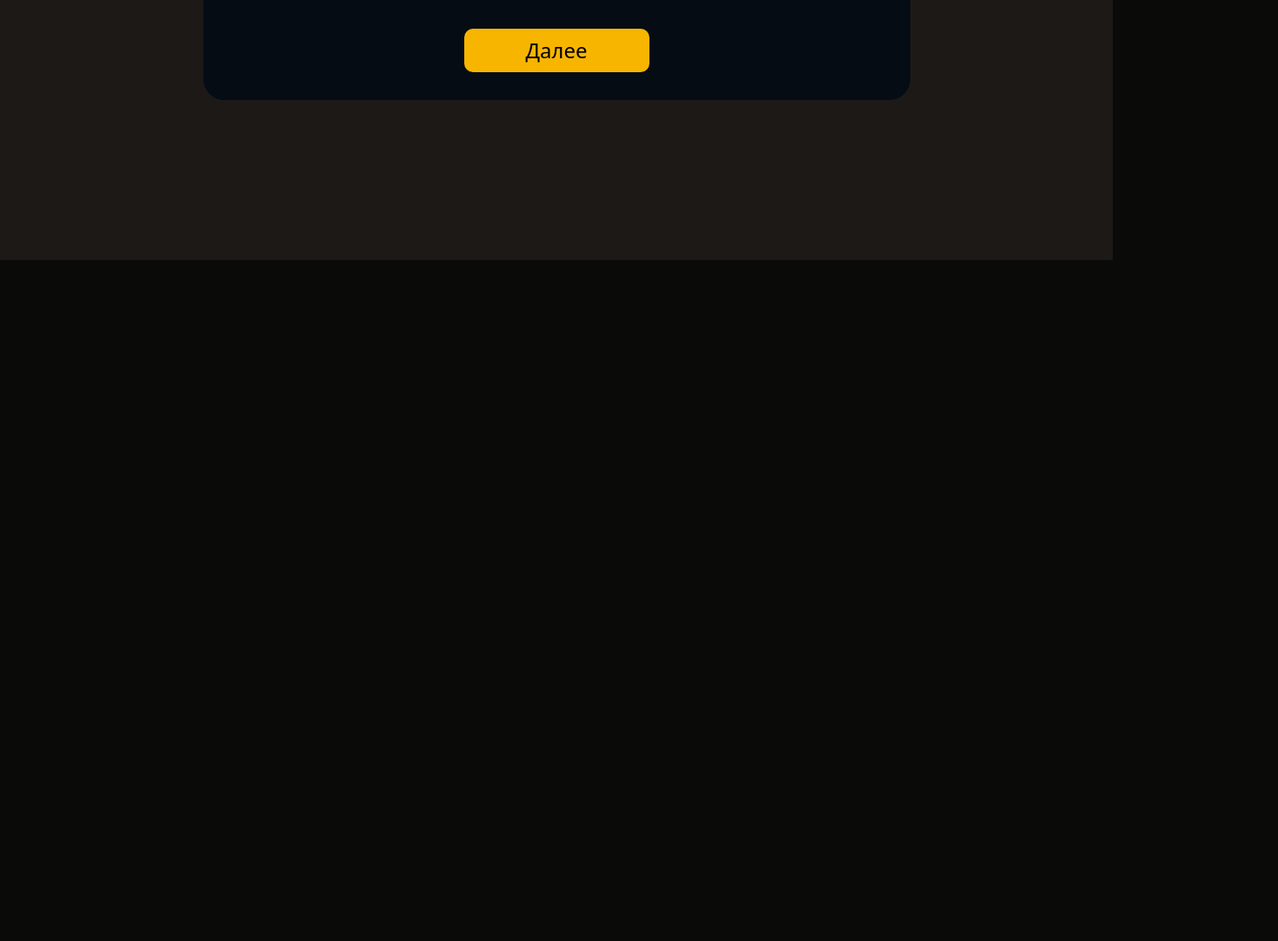
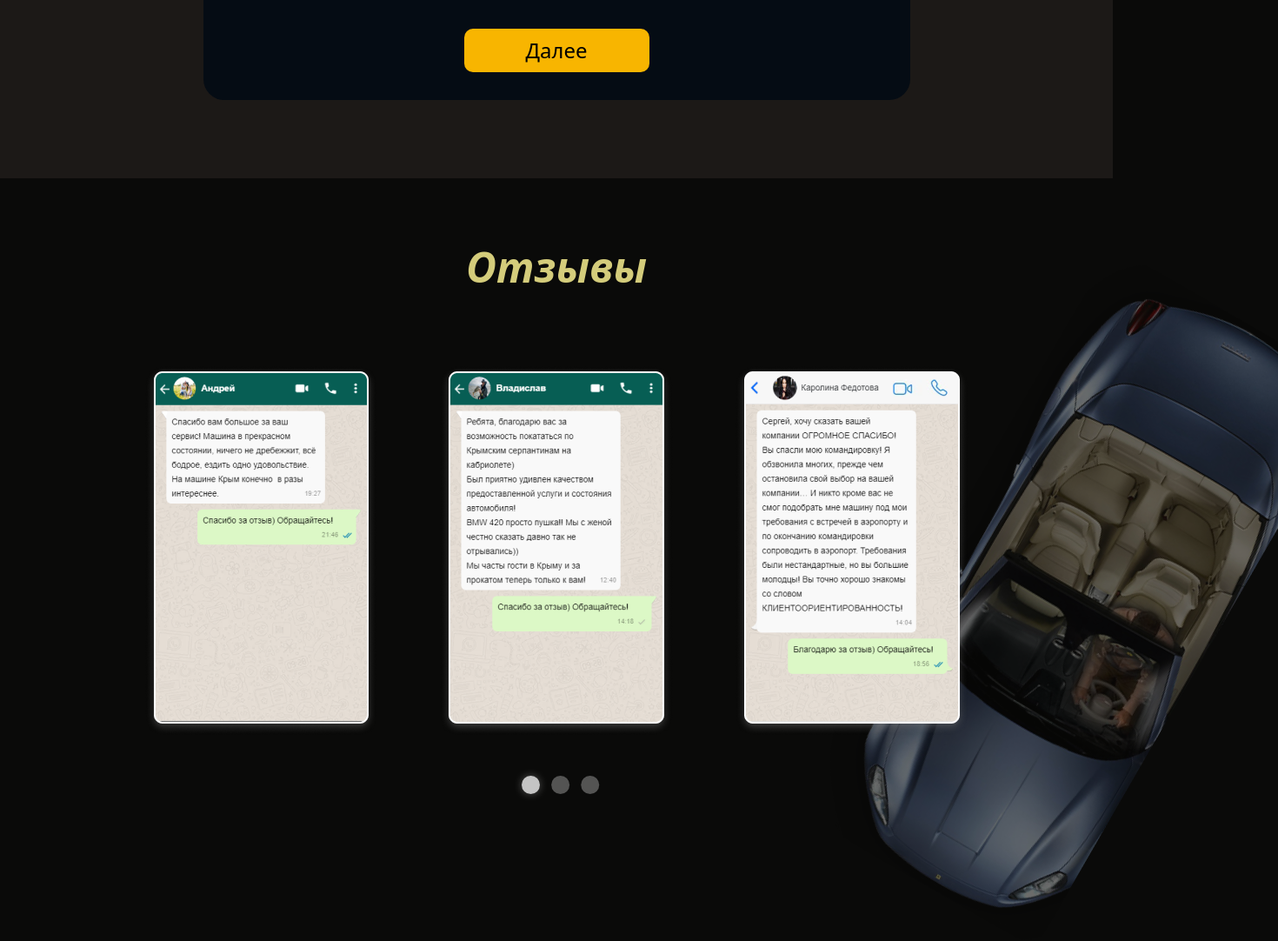
Before and after one commit to Tengreyt/Tailwind-layout, a website: page index.html in a window 1280 px wide. Shown: the part 5181-6263 px from the top of the page at 87% size, 1470 px wide, since content can reach past the window. Before the commit the page ends 5480 px from the top, so only its background shows below. Drawn offline with Linux system fonts and the light colour scheme.

Commit message:
commit-range

```diff
--- a/index.html
+++ b/index.html
@@ -457,12 +457,11 @@
                 </div>
             </div>
         </section>
-        <section class="mt-[30px]">
-            <div class="bg-stone-900 h-[911px]">
+        <section class="mt-[30px] ">
+            <div class="bg-stone-900  ">
                 <div class="container mx-auto">
-
                     <div class="flex justify-center relative z-20 ">
-                        <div class="mt-[90px] items-center   bg-darkBlue rounded-[24px]">
+                        <div class="my-[90px]  items-center   bg-darkBlue rounded-[24px]">
                             <p class="text-5xl italic font-bold text-yellow text-center pt-[60px]">Аренда автомобиля</p>
                             <div class="px-[88px] mb-[32px]">
                                 <!-- 1 is 1 -->
@@ -519,6 +518,30 @@
                 </div>
             </div>
         </section>
+        <section >
+            <div class="container mx-auto">
+                <div class="relative">
+                    <img class="absolute z-[-10] right-[-190px]" src="./assets/img/mers-last.png" alt="">
+                </div>
+                <div class="mt-[78px] flex justify-center">
+                    <p class="text-yellow text-5xl italic font-bold">Отзывы</p>
+                </div>
+                <div class="flex gap-[72px] mt-[90px] justify-center">
+                    <div >
+                        <img src="./assets/img/andey.png" alt="">
+                    </div>
+                    <div >
+                        <img src="./assets/img/vlad.png" alt="">
+                    </div>
+                    <div >
+                        <img src="./assets/img/karalina.png" alt="">
+                    </div>
+                </div>
+                <div class="flex justify-center mt-[36px] mb-[244px]">
+                    <img src="./assets/svg/save.svg" alt="">
+                </div>
+            </div>
+        </section>
     </main>
 </body>
 </html>
```
Also changed, not shown: assets/img/andey.png (added), assets/img/karalina.png (added), assets/img/mers-last.png (added), assets/img/vlad.png (added), assets/svg/save.svg (added), css/style.css.
